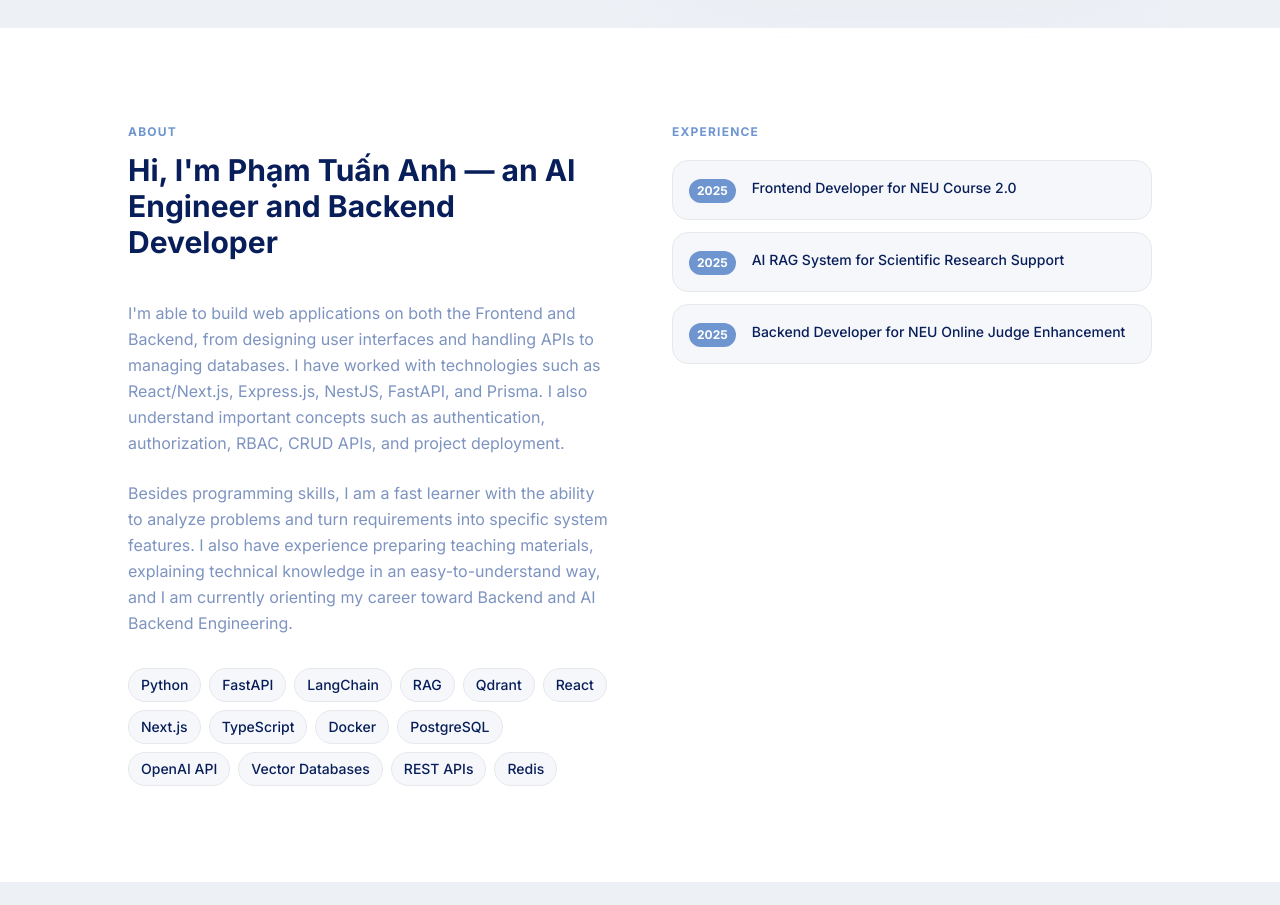
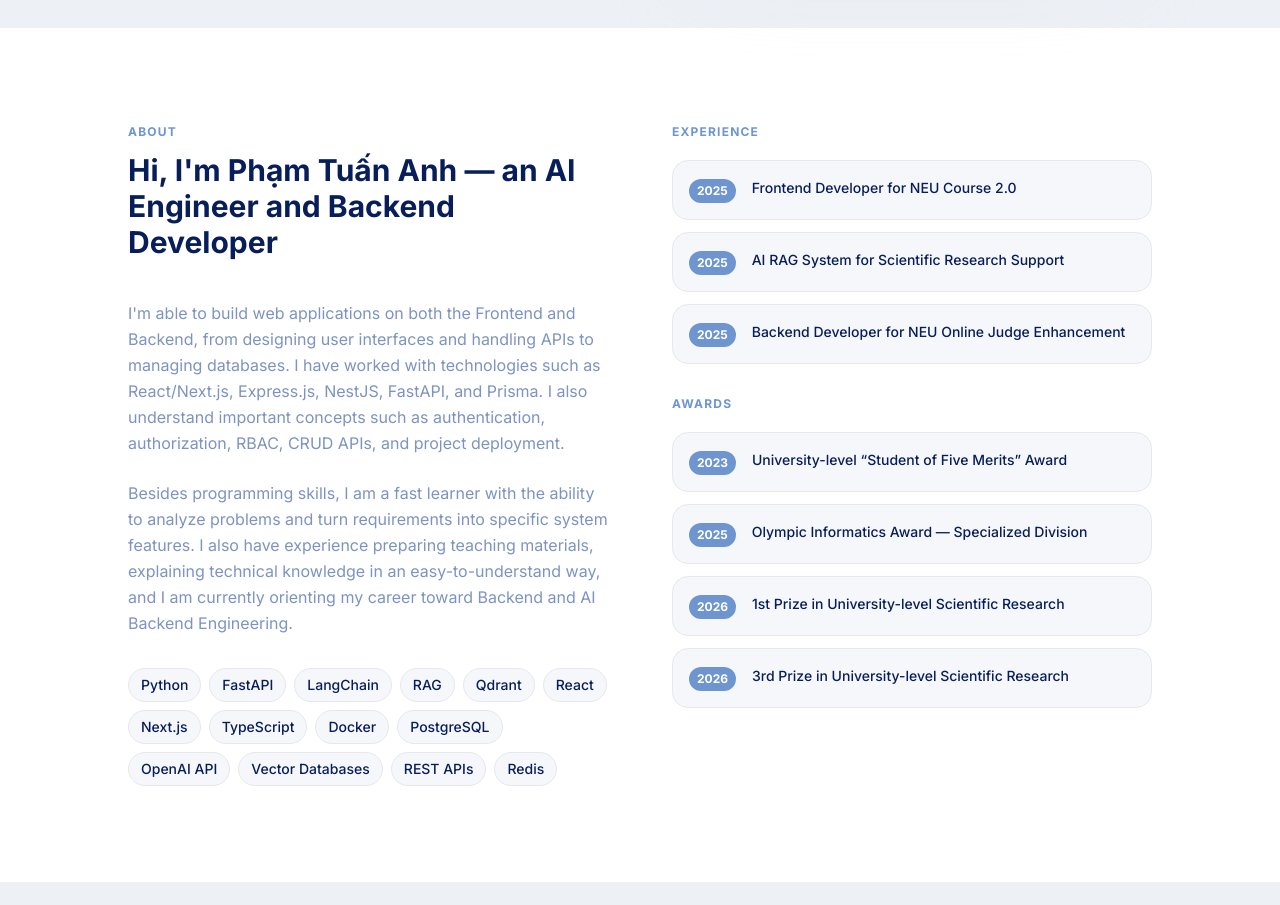
Before and after one commit to Anhhphamne25/portfolio-frontend, a Next.js app: page / in a window 1280 px wide. Shown: the part 580-1485 px from the top of the page. Built offline with nearby package versions, Linux system fonts and the light colour scheme.

Commit message:
add danh hieu

```diff
--- a/components/about-section.tsx
+++ b/components/about-section.tsx
@@ -40,9 +40,40 @@ const highlights = [
   },
 ];
 
+const achievements = [
+  {
+    year: "2023",
+    label: "University-level “Student of Five Merits” Award",
+    detail:
+      "Recognized as a university-level “Student of Five Merits” for meeting five key criteria: good ethics, strong academic performance, physical fitness, volunteer spirit, and international integration.",
+  },
+  {
+    year: "2025",
+    label: "Olympic Informatics Award — Specialized Division",
+    detail:
+      "Received an award in the Specialized Division of the University-level Olympic Informatics Competition, demonstrating strong problem-solving and programming skills.",
+  },
+  {
+    year: "2026",
+    label: "1st Prize in University-level Scientific Research",
+    detail:
+      "Won 1st Prize with the highest score university-wide for the research project “Building a Data Lake Model for RAG Systems with Knowledge Gap Detection in Searching and Analyzing Academic Papers at National Economics University.” The project was selected to compete at the Ministry of Education and Training level.",
+  },
+  {
+    year: "2026",
+    label: "3rd Prize in University-level Scientific Research",
+    detail:
+      "Won 3rd Prize for the research project “Researching and Developing an Intelligent Online Programming Learning and Examination System Based on Automatic Code Grading.”",
+  },
+];
+
 export function AboutSection() {
   const [pinnedIndex, setPinnedIndex] = useState<number | null>(null);
   const [hoveredIndex, setHoveredIndex] = useState<number | null>(null);
+  const [awardPinnedIndex, setAwardPinnedIndex] = useState<number | null>(null);
+  const [awardHoveredIndex, setAwardHoveredIndex] = useState<number | null>(
+    null,
+  );
 
   return (
     <section id="about" className="py-24 px-6 bg-[#ffffff]">
@@ -90,6 +121,7 @@ export function AboutSection() {
           </div>
 
           {/* Experience */}
+          <div className="flex flex-col gap-8">
             <div className="flex flex-col gap-4">
               <p className="text-xs font-bold text-[#6e95d0] uppercase tracking-widest mb-1">
                 Experience
@@ -156,6 +188,74 @@ export function AboutSection() {
                 )}
               </div>
             </div>
+
+            <div className="flex flex-col gap-4">
+              <p className="text-xs font-bold text-[#6e95d0] uppercase tracking-widest mb-1">
+                Awards
+              </p>
+              <div className="flex flex-col gap-3">
+                {achievements.map((item, i) => {
+                  const isOpen =
+                    awardPinnedIndex === i ||
+                    (awardPinnedIndex === null && awardHoveredIndex === i);
+
+                  return (
+                    <div
+                      key={i}
+                      className={`rounded-2xl bg-[#F5F7FA] border border-border px-4 py-4 hover:border-accent hover:shadow-sm transition-all duration-300 ease-out ${
+                        isOpen ? "border-accent shadow-sm" : ""
+                      }`}
+                      onMouseEnter={() => setAwardHoveredIndex(i)}
+                      onMouseLeave={() => setAwardHoveredIndex(null)}
+                      onClick={() =>
+                        setAwardPinnedIndex((prev) => (prev === i ? null : i))
+                      }
+                      onKeyDown={(event) => {
+                        if (event.key === "Enter" || event.key === " ") {
+                          event.preventDefault();
+                          setAwardPinnedIndex((prev) =>
+                            prev === i ? null : i,
+                          );
+                        }
+                      }}
+                      role="button"
+                      tabIndex={0}
+                      aria-expanded={isOpen}
+                    >
+                      <div className="flex gap-4 items-start">
+                        <span className="text-xs font-bold text-[#ffffff] bg-[#6e95d0] px-2 py-1 rounded-lg shrink-0 mt-0.5">
+                          {item.year}
+                        </span>
+                        <div className="flex-1 min-w-0">
+                          <p className="text-sm text-[#081e5a] font-medium leading-relaxed">
+                            {item.label}
+                          </p>
+
+                          <div
+                            className={`grid transition-[grid-template-rows] duration-300 ease-out ${
+                              isOpen ? "grid-rows-[1fr]" : "grid-rows-[0fr]"
+                            }`}
+                          >
+                            <div className="overflow-hidden">
+                              <p
+                                className={`pt-2 text-sm text-[#7D93C0] leading-relaxed transition-all duration-300 ease-out ${
+                                  isOpen
+                                    ? "opacity-100 translate-y-0"
+                                    : "opacity-0 translate-y-2"
+                                }`}
+                              >
+                                {item.detail}
+                              </p>
+                            </div>
+                          </div>
+                        </div>
+                      </div>
+                    </div>
+                  );
+                })}
+              </div>
+            </div>
+          </div>
         </div>
       </div>
     </section>
```
Lines whose indentation alone changed are shown as unchanged.
